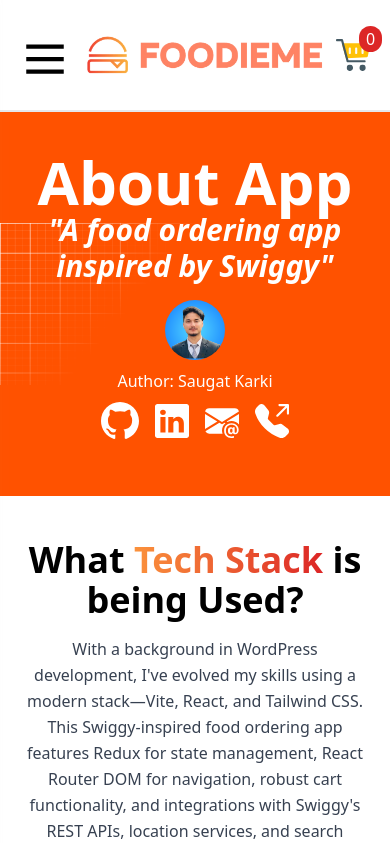
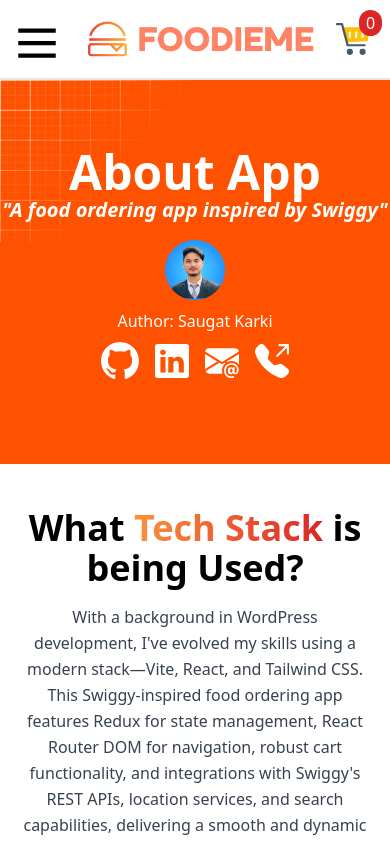
Before and after one commit to saugatkarke/Food-Delivery-Website, a React (Vite) app: page /about in a window 390 px wide. Shown: the top 843 px of the page. Built offline with nearby package versions, Linux system fonts and the light colour scheme; no server answers.

Commit message:
better responsive design

```diff
--- a/src/components/About.jsx
+++ b/src/components/About.jsx
@@ -9,19 +9,20 @@
   ViteLogo,
 } from "../assets/icons/Icon";
 import ContactForm from "./ContactForm";
+import profilePath from "../assets/images/new pp.png";
 
 export default function About() {
   return (
     <div>
-      <div className="bg-primary h-96 grid content-center bg-about-cover bg-no-repeat bg-contain bg-left">
-        <h1 className="text-white text-6xl">About App</h1>
-        <h2 className="text-white italic">
+      <div className="bg-primary h-96 grid content-center bg-about-cover bg-no-repeat bg-contain">
+        <h1 className="text-white text-5xl sm:text-6xl">About App</h1>
+        <h2 className="text-white italic text-xl">
           "A food ordering app inspired by Swiggy"
         </h2>
         <div className="grid justify-items-center my-2">
           <img
             className="rounded-full my-2"
-            src="/src/assets/images/new pp.png"
+            src={profilePath}
             width="60"
             height="60"
           />
--- a/src/components/Cart.jsx
+++ b/src/components/Cart.jsx
@@ -59,7 +59,6 @@
                     <div className="w-3/4">
                       <strong>{name}</strong>
                       <br />
-                      {description}
                     </div>
                     <div>
                       <img
--- a/src/components/CartIcon.jsx
+++ b/src/components/CartIcon.jsx
@@ -1,4 +1,5 @@
 import React from "react";
+import cartPath from "../assets/icons/cart icon.svg";
 import { useSelector } from "react-redux";
 import { Link } from "react-router";
 
@@ -6,19 +7,19 @@
   const iconHeight = 34;
   const iconWidth = 34;
   const cartItems = useSelector((state) => state.cart.items);
-  // console.log(cartItems);
   return (
     <Link to="/cart/">
       <div className="relative">
         <img
-          src="/src/assets/icons/cart icon.svg"
+          src={cartPath}
           alt="cart icon"
           height={iconHeight}
           width={iconWidth}
         />
         <span
-        data-testid="cartCount"
-        className="absolute text-white bg-red-600 p-[3%_20%] rounded-full -top-3 -right-3">
+          data-testid="cartCount"
+          className="absolute text-white bg-red-600 p-[3%_20%] rounded-full -top-3 -right-3"
+        >
           {cartItems.length}
         </span>
       </div>
--- a/src/components/ContactForm.jsx
+++ b/src/components/ContactForm.jsx
@@ -82,7 +82,7 @@
           type="email"
           name="email"
           placeholder="Email Address"
-          className="block w-1/2 p-2 border rounded-lg focus:outline-none focus:ring-2 focus:ring-blue-500"
+          className="block sm:w-1/2 w-full p-2 border rounded-lg focus:outline-none focus:ring-2 focus:ring-blue-500"
           required
         />
       </div>
@@ -93,7 +93,7 @@
           defaultValue="selectone"
           onChange={handleInputs}
           name="reason"
-          className="w-1/2 block p-2 border rounded-lg focus:outline-none focus:ring-2 focus:ring-blue-500"
+          className="sm:w-1/2 w-full block p-2 border rounded-lg focus:outline-none focus:ring-2 focus:ring-blue-500"
         >
           <option value="selectone">Select one</option>
           <option value="hire">To Hire</option>
@@ -142,7 +142,7 @@
       <button
         disabled={loading || status ? true : false}
         type="submit"
-        className="block text-2xl w-1/4 p-4 disabled:bg-blue-300 bg-blue-500 justify-self-end text-white rounded-full hover:bg-blue-600 transition"
+        className="block text-2xl w-full px-5 py-2 justify-self-start sm:w-1/4 sm:px-4 sm:py-4 disabled:bg-blue-300 bg-blue-500 sm:justify-self-end text-white rounded-full hover:bg-blue-600 transition"
       >
         {loading ? <SpinnerIcon /> : "Submit"}
       </button>
--- a/src/components/Header.jsx
+++ b/src/components/Header.jsx
@@ -12,17 +12,17 @@
 export default function Header() {
   const [showMenu, setShowMenu] = useState(false);
   const logoHeight = 70;
-  const logoWidth = 250;
+  const logoWidth = "100%";
   const handleMenuToggle = () => {
     if (!showMenu) return setShowMenu(true);
     setShowMenu(false);
   };
   return (
     <>
-      <div className="border-b-2 border-lightgrey p-3">
+      <div className="border-b-2 border-lightgrey p-1 lg:p-3">
         <div
           id="header"
-          className="p-2 sm:p-1 flex align-middle items-center mx-auto justify-between"
+          className="px-2 lg:p-1 gap-2 flex align-middle items-center mx-auto justify-between"
         >
           <div
             className="md:hidden grid self-center"
@@ -35,7 +35,7 @@
               src={LOGO_PNG}
               alt="Foodie Logo Transparent"
               style={{ height: logoHeight, width: logoWidth }}
-              className="object-contain"
+              className="object-contain justify-self-center max-w-60 lg:max-w-xs"
             />
           </Link>
           <div className="hidden px-3 md:flex justify-end lg:justify-center w-full gap-5 mx-auto items-center">
@@ -47,7 +47,7 @@
             <CartIcon />
           </div>
           <div
-            className="md:hidden grid self-center"
+            className="md:hidden grid self-center pr-2"
           >
             <CartIcon />
           </div>
--- a/src/components/RestaurantCard.jsx
+++ b/src/components/RestaurantCard.jsx
@@ -19,7 +19,7 @@
     >
       <div className="border-2 flex-start h-full shadow-inner hover:shadow-lg hover:scale-105 rounded-md border-grey w-[100%] min-h-fit flex flex-wrap cursor-pointer">
         <div
-          className="relative w-full min-h-32 rounded-t-md bg-cover"
+          className="relative w-full min-h-48 lg:min-h-32 rounded-t-md bg-cover"
           style={{ backgroundImage: `url(${RES_IMG}/${reImage})` }}
         >
           <div className="absolute bottom-0 px-2 w-full flex items-end justify-between bg-gradient-to-t from-black to-transparent rounded-t-md">
--- a/src/components/RestaurantSubMenu.jsx
+++ b/src/components/RestaurantSubMenu.jsx
@@ -25,8 +25,8 @@
       key={crypto.randomUUID()}
       className="flex w-full my-4 p-4 bg-white rounded-lg"
     >
-      <div className="flex flex-col items-start w-[80%]">
-        <h4 className="flex gap-2">
+      <div className="flex flex-col items-start w-[70%] sm:w-[80%]">
+        <h4 className="flex gap-2 text-left">
           {name}
           <span>
             {itemAttribute?.vegClassifier == vegTxt ? (
@@ -52,7 +52,7 @@
           {isLoading ? "Adding.." : "Add to Cart"}
         </button>
       </div>
-      <div className="flex flex-col items-end w-[20%]">
+      <div className="flex flex-col items-end w-[30%] sm:w-[20%]">
         <img
           className="rounded-sm"
           src={MENU_IMG + "/" + imageId}
--- a/src/utils/constant.js
+++ b/src/utils/constant.js
@@ -1,4 +1,6 @@
-export const LOGO_PNG = "/src/assets/logos/FoodieMe Logo Trasparent.png";
+import logoPath from "/src/assets/logos/FoodieMe Logo Trasparent.png";
+
+export const LOGO_PNG = logoPath;
 export const RES_IMG =
   "https://media-assets.swiggy.com/swiggy/image/upload/fl_lossy,f_auto,q_auto,w_660/";
 export const OFFER_IMG =
```
Also changed, not shown: src/components/RestaurantMenu.jsx (+11 -11 lines).
